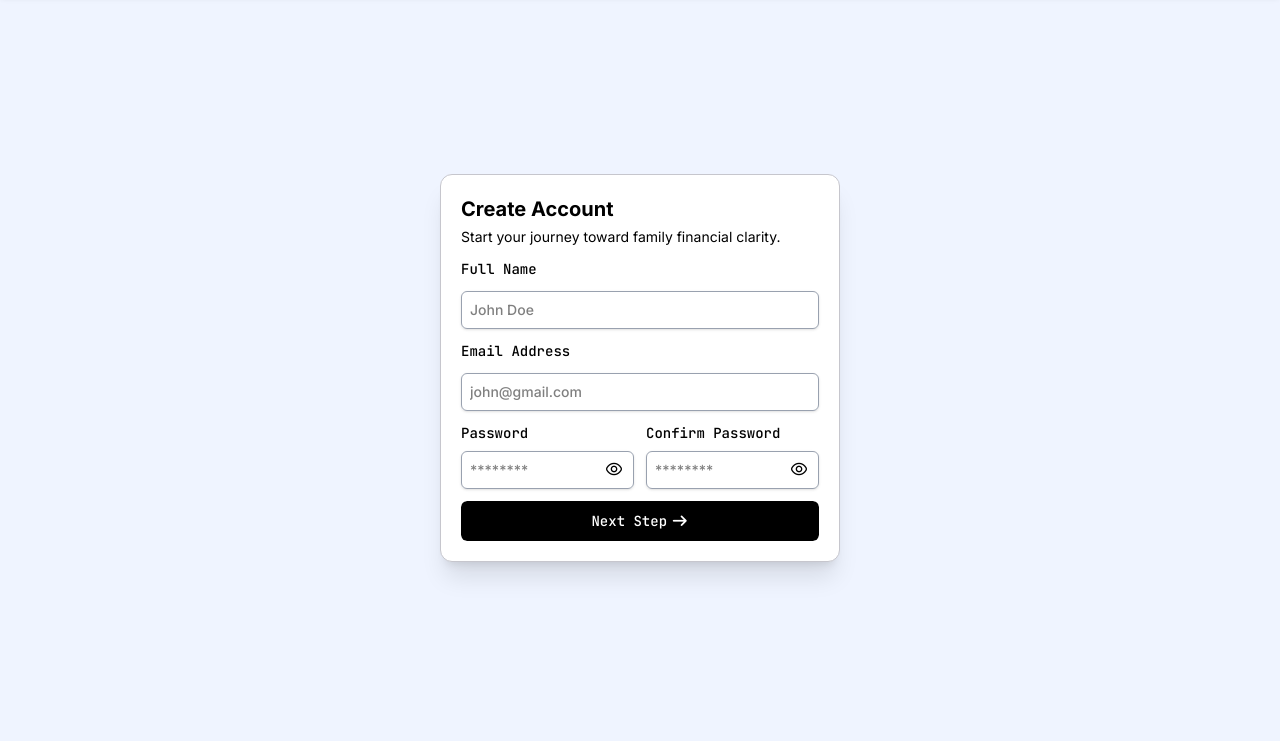
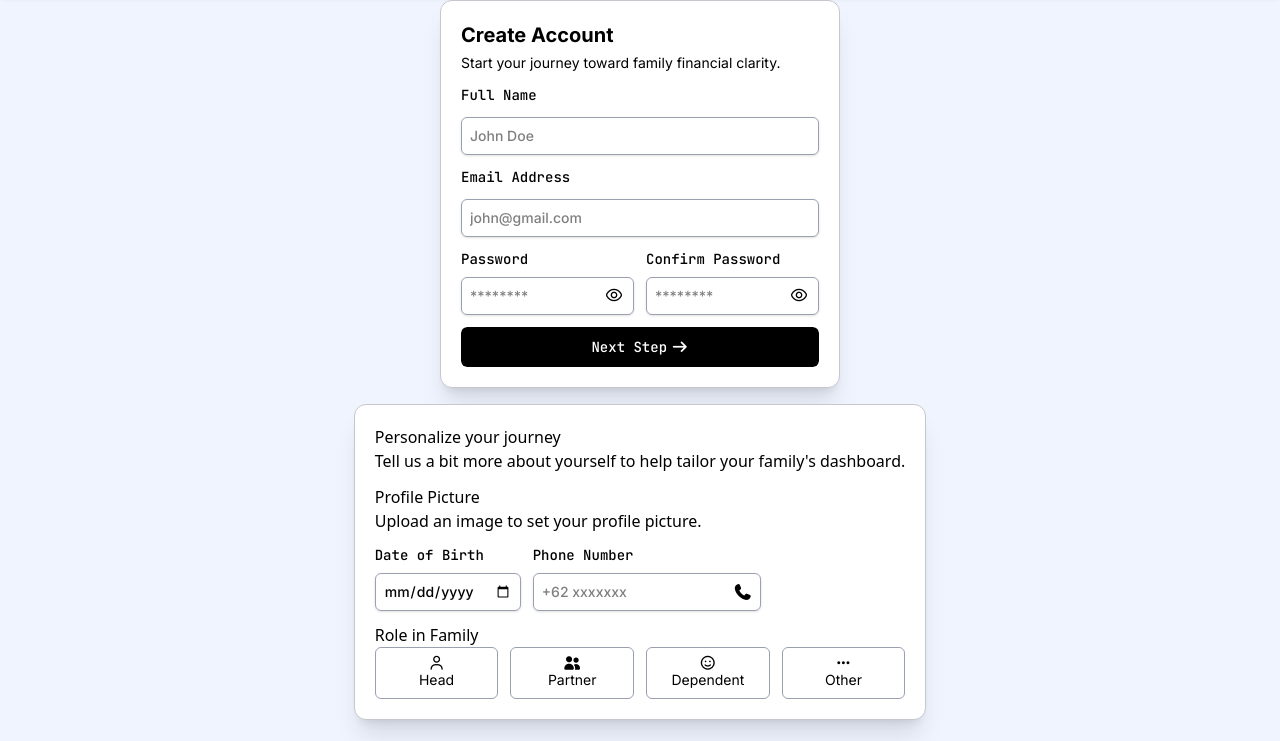
Before and after one commit to GilangWP/A-Ledger, a website: page frontend/pages/register.html in a window 1280 px wide. Shown: the part 59-800 px from the top of the page. Drawn offline with nearby package versions, Linux system fonts and the light colour scheme.

Commit message:
Feature: Register Step 2 Added

```diff
--- a/frontend/pages/register.html
+++ b/frontend/pages/register.html
@@ -18,7 +18,22 @@
            <p class="font-label text-sm p-2">Already Have an Account? <a href="login.html" class="font-label font-semibold text-sky-500">Log in</a></p>
         </div>
     </header>
+
+    <!-- Stepper -->
+     <ol>
+        <li>
+
+        </li>
+        <li>
+
+        </li>
+        <li>
+
+        </li>
+     </ol>
+
     <main class="w-full flex flex-1 flex-col gap-4 justify-center items-center">
+        <!-- Step 1 -->
         <div class="flex flex-col gap-3 mx-auto w-full max-w-[400px] bg-white p-5 rounded-xl border border-[#C6C6CD] shadow-xl">
             <div class="flex flex-col gap-1">
                 <h2 class="font-inter text-xl font-bold">Create Account</h2>
@@ -53,11 +68,75 @@
                             </div>
                         </div>
                     </div>
-
                 </div>
                 <button class="font-label text-sm text-white outline-1 rounded-md flex justify-center items-center h-10 bg-black gap-1">Next Step<i class="fa-sharp fa-solid fa-arrow-right"></i> </button>
             </form>
         </div>
+        <!-- Step 2 -->
+
+        <form action="">
+            <div class="flex flex-col gap-3 mx-auto w-full max-w-[800px] bg-white p-5 rounded-xl border border-[#C6C6CD] shadow-xl">
+                <div>
+                    <h2>Personalize your journey</h2>
+                    <p>Tell us a bit more about yourself to help tailor your family's dashboard.</p>
+                </div>
+                <!-- Profile Picture -->
+                <div>
+                    <div>
+
+                    </div>
+                    <div>
+                        <p>Profile Picture</p>
+                        <p>Upload an image to set your profile picture.</p>
+                    </div>
+                </div>
+
+                <div class="flex gap-3">
+                    <div class="flex flex-col gap-2">
+                        <label for="birthDate" class="font-label text-sm">Date of Birth</label>
+                        <div class="relative">
+                            <input type="date" id="birthDate" placeholder="dd/mm/yyyy" class="w-full border border-gray-400 rounded-md shadow-sm p-2 font-inter text-sm font-medium">
+                        </div>
+                    </div>
+                    <div class="flex flex-col gap-2">
+                        <label for="phoneNum" class="font-label text-sm">Phone Number</label>
+                        <div class="relative">
+                            <button class="absolute inset-y-0 right-0 pr-2 flex items-center"> <!-- Liat password -->
+                                <i class="fa-solid fa-phone"></i>
+                            </button>
+                            <input type="tel" id="phoneNum" placeholder="+62 xxxxxxx" class="w-full border border-gray-400 rounded-md shadow-sm p-2 font-inter text-sm font-medium">
+                        </div>
+                    </div>
+                </div>
+
+                <div>
+                    <p>Role in Family</p>
+                    <div class="flex flex-row gap-3">
+                        <button class="flex flex-col w-full items-center border border-gray-400 rounded-md p-2 bg-white hover:bg-blue-500 text-black hover:text-white font-inter text-sm">
+                            <i class="fa-regular fa-user"></i>
+                            <span>Head</span>
+                        </button>
+                        <button class="flex flex-col w-full items-center border border-gray-400 rounded-md p-2 bg-white hover:bg-blue-500 text-black hover:text-white font-inter text-sm">
+                            <i class="fa-solid fa-user-group"></i>
+                            Partner
+                        </button>
+                        <button class="flex flex-col w-full items-center border border-gray-400 rounded-md p-2 bg-white hover:bg-blue-500 text-black hover:text-white font-inter text-sm">
+                            <i class="fa-regular fa-face-smile"></i>
+                            Dependent
+                        </button>
+                        <button class="flex flex-col w-full items-center border border-gray-400 rounded-md p-2 bg-white hover:bg-blue-500 text-black hover:text-white font-inter text-sm">
+                            <i class="fa-solid fa-ellipsis"></i>
+                            Other
+                        </button>
+                    </div>
+                </div>
+            </div>
+        </form>
+
+        <!-- Step 3 -->
+         <div>
+
+         </div>
     </main>
 
 </body>
```
Also changed, not shown: frontend/js/register.js (added), src/output.css.
